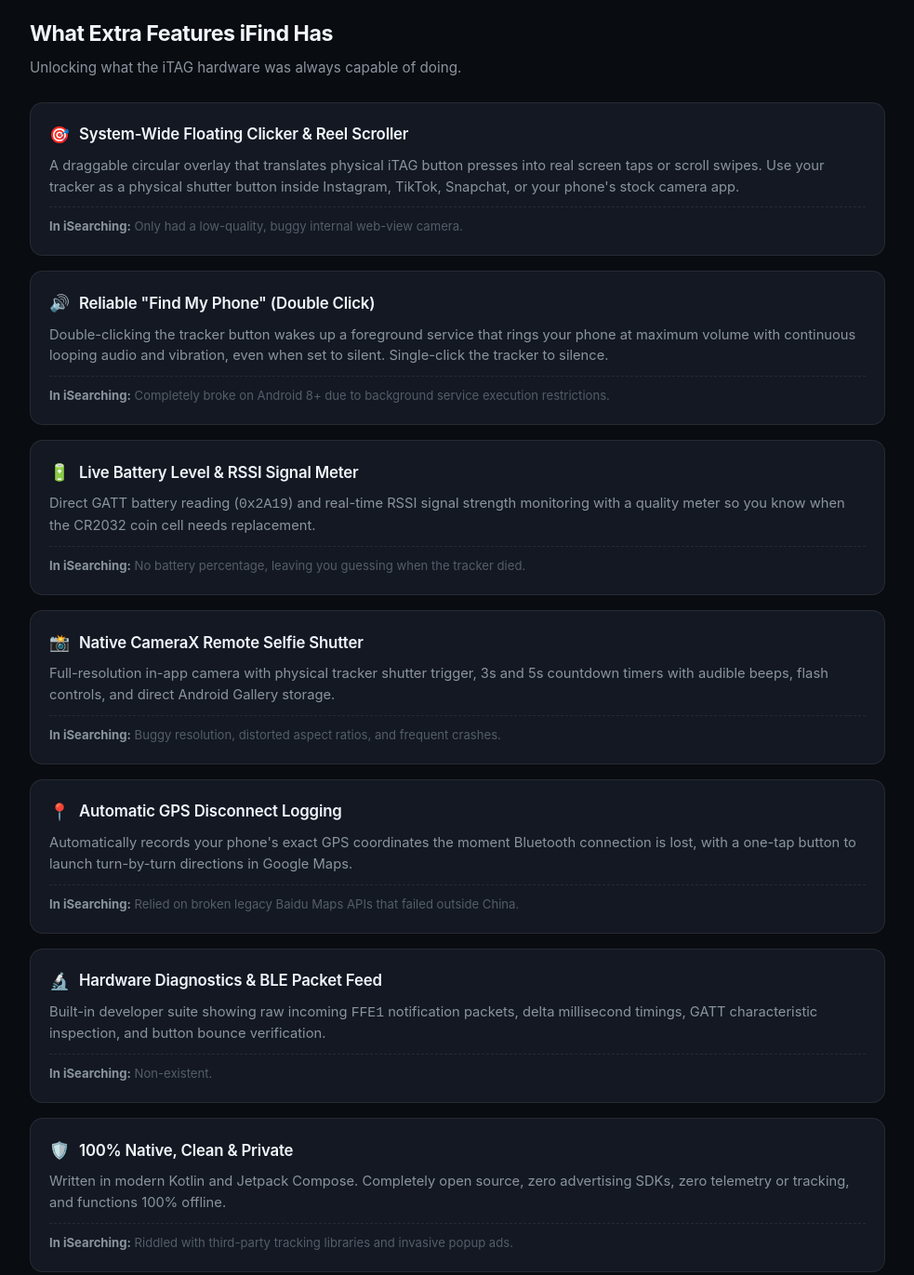
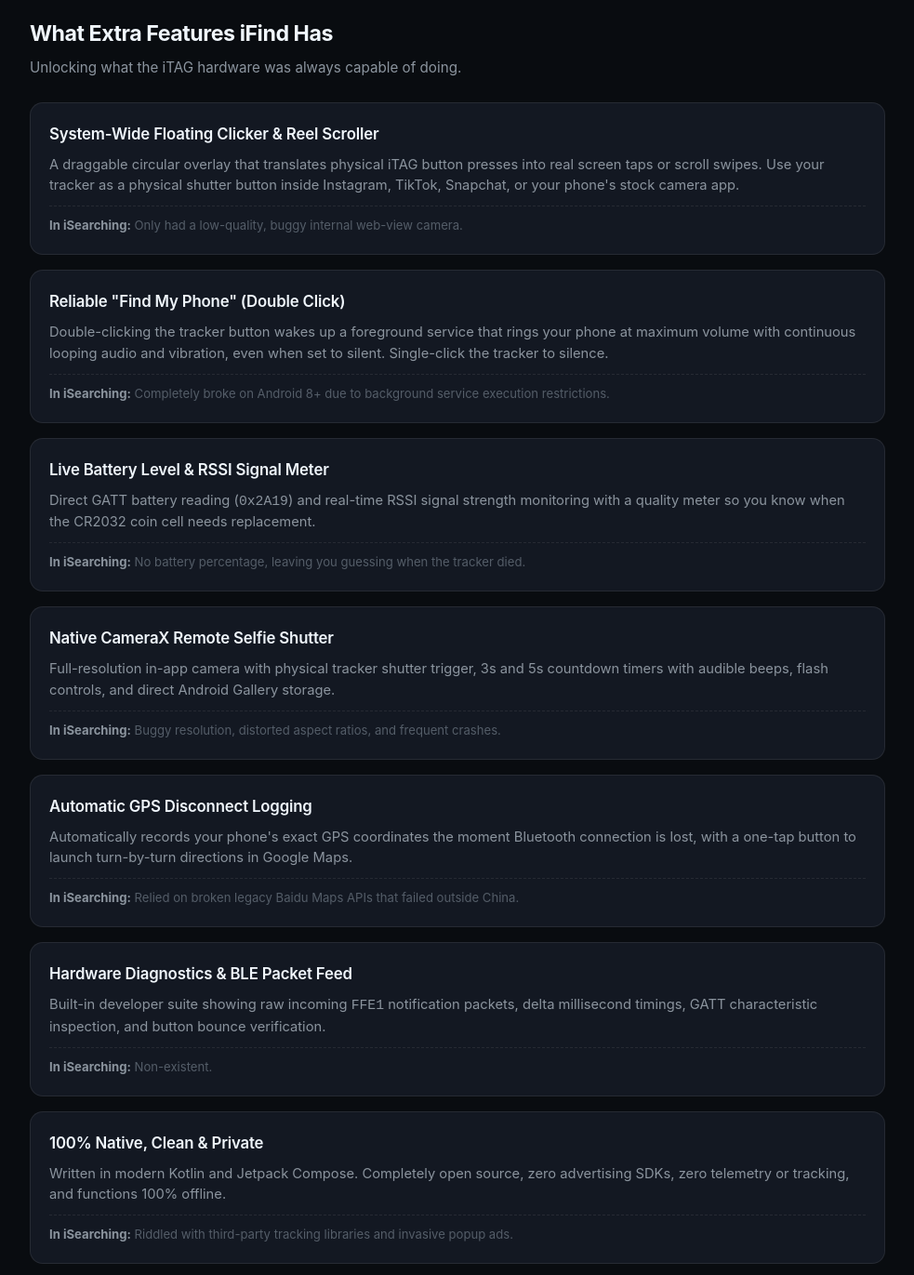
Before and after one commit to anshikkumartiwari/iTag-rebuild, a plain HTML site: page index.html in a window 1280 px wide. Shown: the part 1240-2611 px from the top of the page at 93% size, without its empty margins (148-1131 px from the left). Drawn offline with Linux system fonts and the light colour scheme.

Commit message:
readme change

```diff
--- a/index.html
+++ b/index.html
@@ -6,6 +6,8 @@
   <title>iFind — Native Android iTAG Companion</title>
   <meta name="description" content="iFind: A native, open-source Android companion app for iTAG Bluetooth trackers replacing iSearching.">
   <meta name="theme-color" content="#0d1117">
+  <link rel="icon" type="image/png" href="assets/Visteon%20Scholar%20Key%20Fob%20Device.png">
+  <link rel="apple-touch-icon" href="assets/Visteon%20Scholar%20Key%20Fob%20Device.png">
 
   <style>
     :root {
@@ -339,11 +341,6 @@
       margin-bottom: 8px;
     }
 
-    .feature-icon {
-      color: var(--accent);
-      font-size: 1.1rem;
-    }
-
     .feature-item h3 {
       font-size: 1.05rem;
       font-weight: 600;
@@ -521,7 +518,6 @@
       <div class="features-list">
         <div class="feature-item">
           <div class="feature-title-row">
-            <span class="feature-icon">🎯</span>
             <h3>System-Wide Floating Clicker &amp; Reel Scroller</h3>
           </div>
           <p>
@@ -534,7 +530,6 @@
 
         <div class="feature-item">
           <div class="feature-title-row">
-            <span class="feature-icon">🔊</span>
             <h3>Reliable "Find My Phone" (Double Click)</h3>
           </div>
           <p>
@@ -547,7 +542,6 @@
 
         <div class="feature-item">
           <div class="feature-title-row">
-            <span class="feature-icon">🔋</span>
             <h3>Live Battery Level &amp; RSSI Signal Meter</h3>
           </div>
           <p>
@@ -560,7 +554,6 @@
 
         <div class="feature-item">
           <div class="feature-title-row">
-            <span class="feature-icon">📸</span>
             <h3>Native CameraX Remote Selfie Shutter</h3>
           </div>
           <p>
@@ -573,7 +566,6 @@
 
         <div class="feature-item">
           <div class="feature-title-row">
-            <span class="feature-icon">📍</span>
             <h3>Automatic GPS Disconnect Logging</h3>
           </div>
           <p>
@@ -586,7 +578,6 @@
 
         <div class="feature-item">
           <div class="feature-title-row">
-            <span class="feature-icon">🔬</span>
             <h3>Hardware Diagnostics &amp; BLE Packet Feed</h3>
           </div>
           <p>
@@ -599,7 +590,6 @@
 
         <div class="feature-item">
           <div class="feature-title-row">
-            <span class="feature-icon">🛡️</span>
             <h3>100% Native, Clean &amp; Private</h3>
           </div>
           <p>
```
Also changed, not shown: 1 other file.
